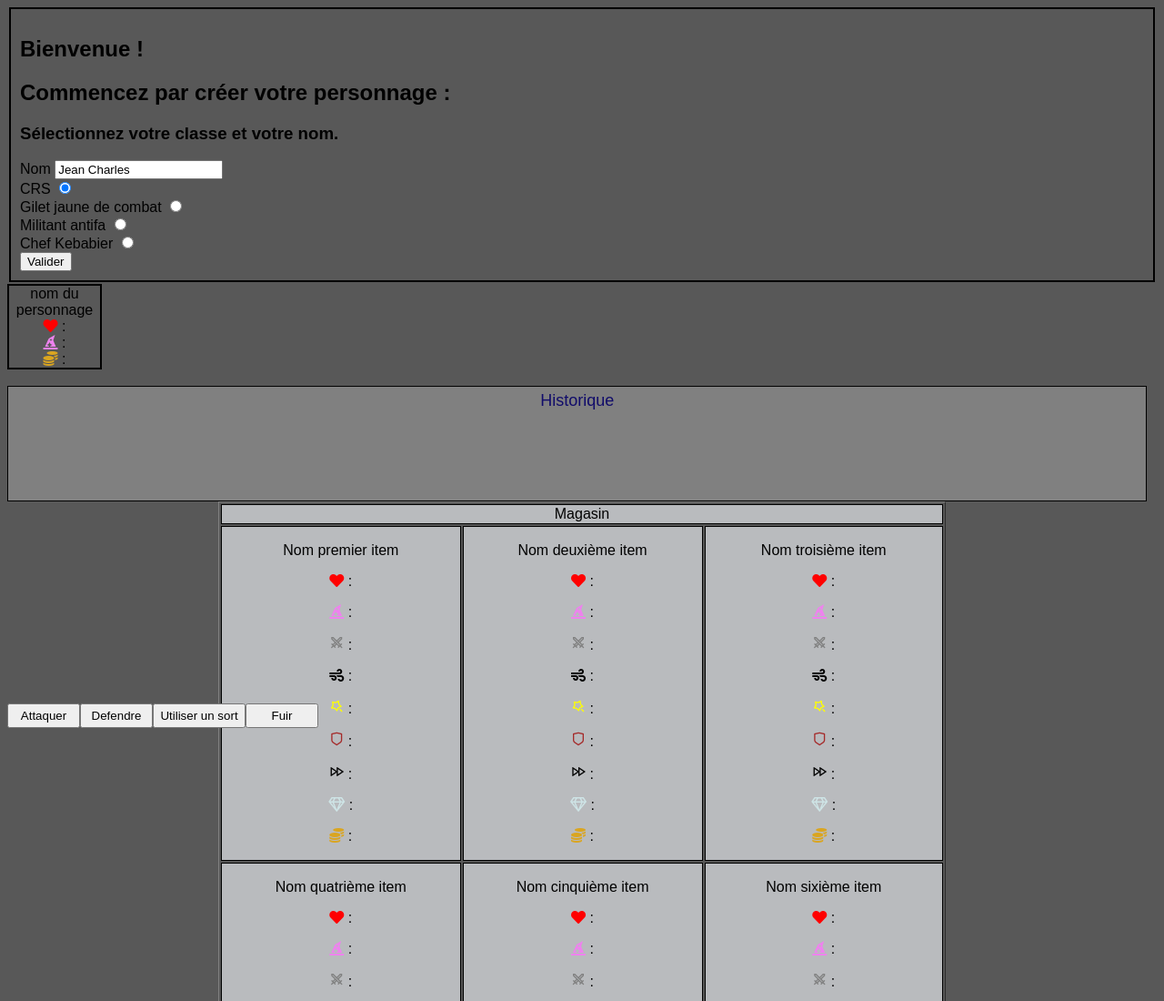
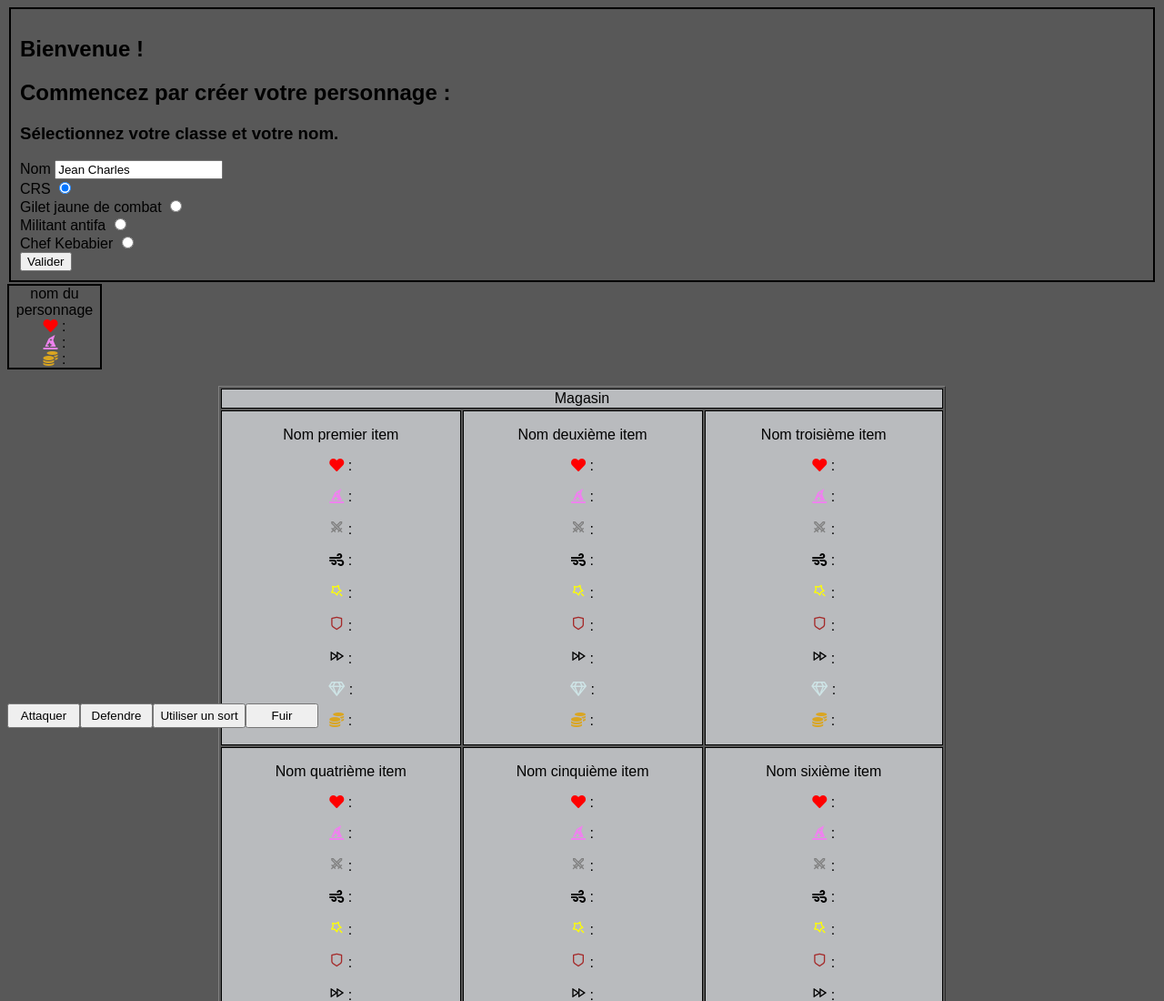
Before and after one commit to raphoester/rpg-js, a plain HTML site: page index.html in a window 1280 px wide. Shown: the top 1100 px of the page at 91% size. Drawn offline with nearby package versions, Linux system fonts and the light colour scheme.

Commit message:
suppression duplicata histo

```diff
--- a/index.html
+++ b/index.html
@@ -93,11 +93,6 @@
             <div>
             </div>
         </section>  -->
-        <section class="histo1">
-            <div class="center">
-                Historique
-            </div>
-        </section>
 
         <div class="histo">
             <section class="flex">
```
